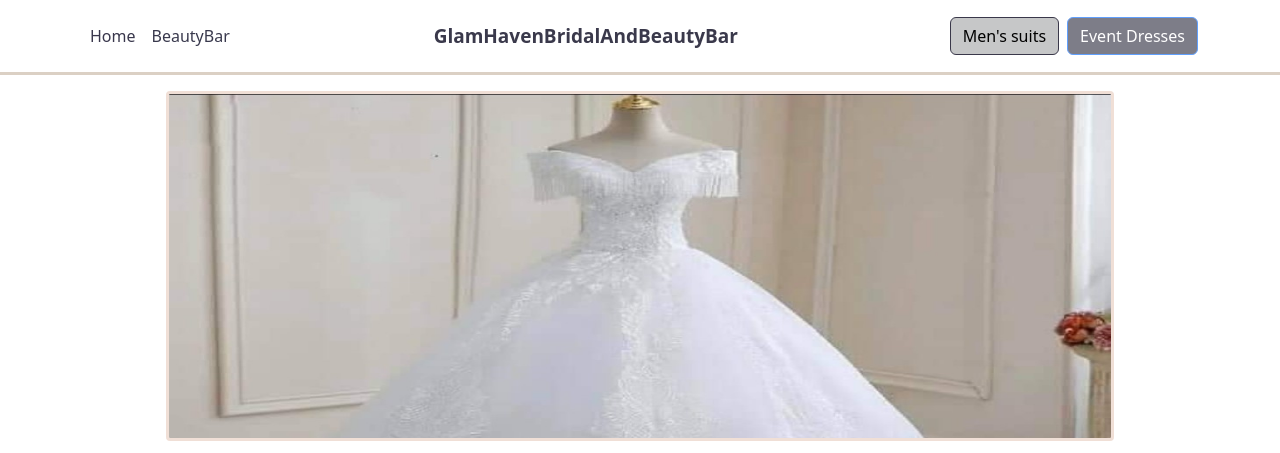
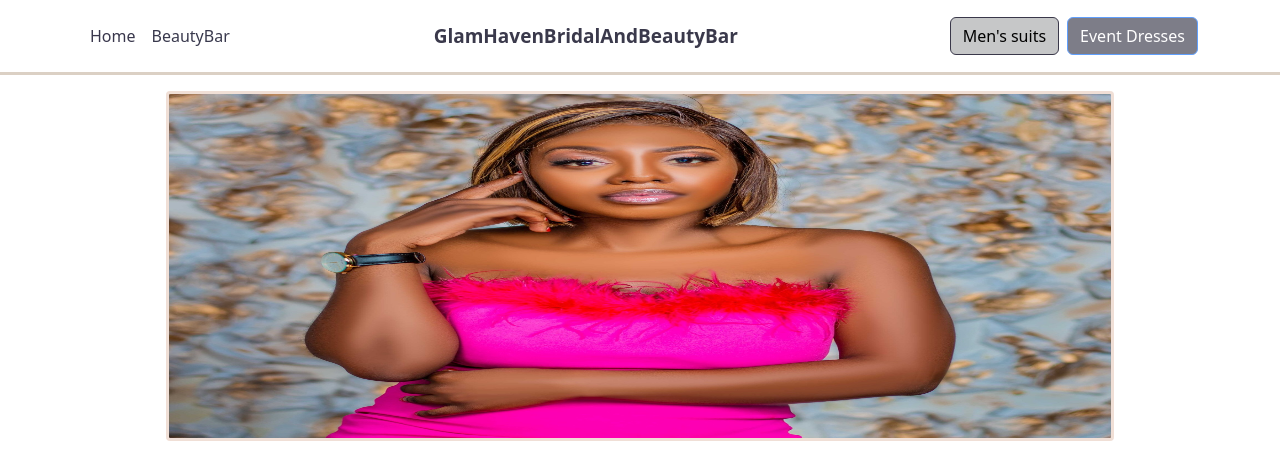
Before and after one commit to Nyamukonda/glamhaven, a plain HTML site: page event-dresses.html in a window 1280 px wide. Shown: the top 453 px of the page. Drawn offline with nearby package versions, Linux system fonts and the light colour scheme; a web font is replaced by a local one.

Commit message:
Update event-dresses.html

```diff
--- a/event-dresses.html
+++ b/event-dresses.html
@@ -44,7 +44,7 @@
             <div class="d-none d-md-block"><a class="btn btn-light active me-2" role="button" href="purchase.html" style="border-style: solid;border-color: rgb(58,56,74);">Men's suits</a><a class="btn btn-primary disabled active" role="button" href="#" style="--bs-secondary: #6c757d;--bs-secondary-rgb: 108,117,125;background: #39384a;">Event Dresses</a></div>
         </div>
     </nav>
-    <div class="container" style="margin-top: 16px;padding-bottom: 0px;margin-bottom: 30px;"><img class="mx-auto d-block" src="assets/img/classy-wedding-gown.jpg" width="902" style="height: 350px;text-align: center;width: 85%;border-radius: 4px;border-style: solid;border-color: rgba(190,118,77,0.23);">
+    <div class="container" style="margin-top: 16px;padding-bottom: 0px;margin-bottom: 30px;"><img class="mx-auto d-block" src="assets/img/pink-dress.jpg" width="902" style="height: 350px;text-align: center;width: 85%;border-radius: 4px;border-style: solid;border-color: rgba(190,118,77,0.23);">
         <h1 style="text-align: center;color: rgb(14,13,29);font-weight: bold;font-size: 37.5px;font-family: Aboreto, serif;margin-top: 15px;">Catalogue of event dresses</h1>
         <p style="text-align: center;font-family: Abel, sans-serif;color: rgb(49,47,60);">Elevate your style for every special&nbsp; occasion with our stunning collection of event dresses.</p>
         <div class="btn-group d-flex justify-content-center" role="group"><a class="btn btn-primary" role="button" style="background: #373741;border-color: #513e08;" href="https://www.alvo.chat/3EG4">Get Quote</a><a class="btn btn-primary" role="button" style="background: var(--bs-btn-disabled-color);color: rgb(36,33,46);border-color: #14151b;" href="https://www.alvo.chat/3EG8">Hire now</a></div>
```
